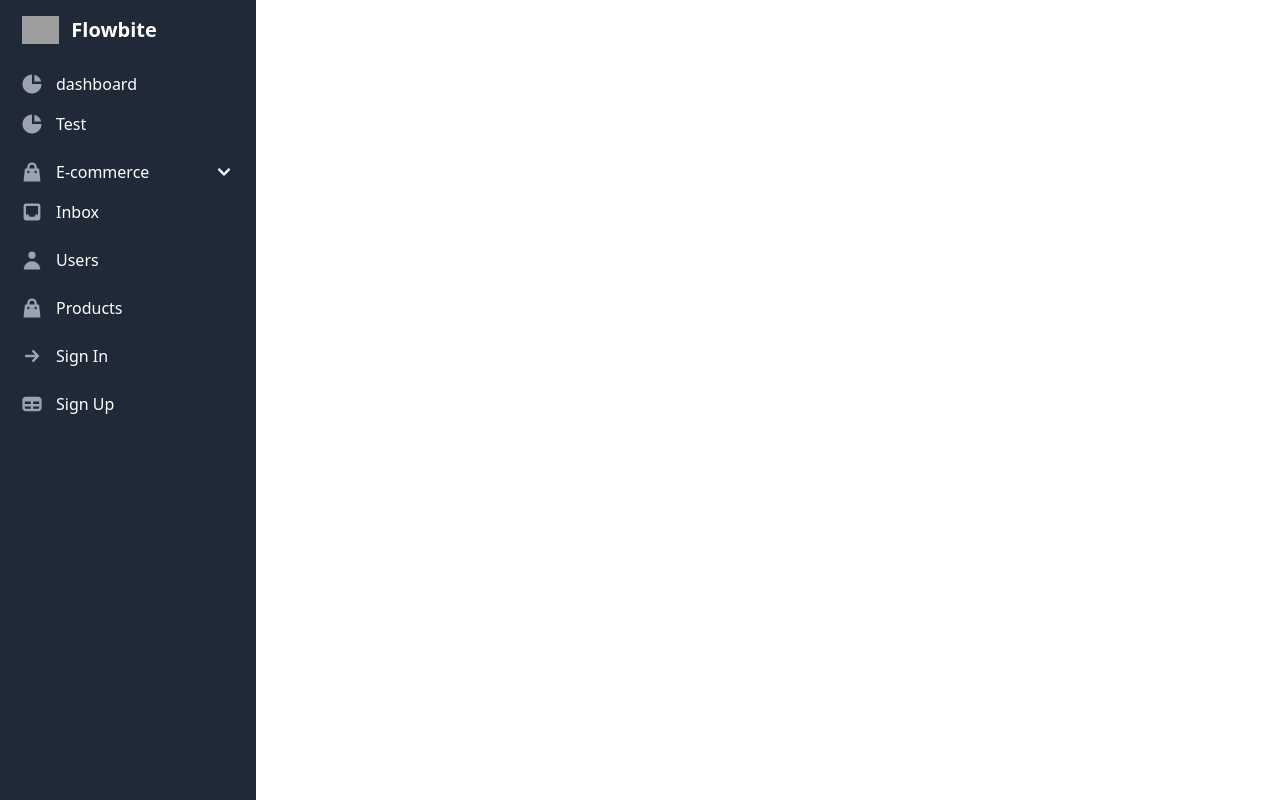
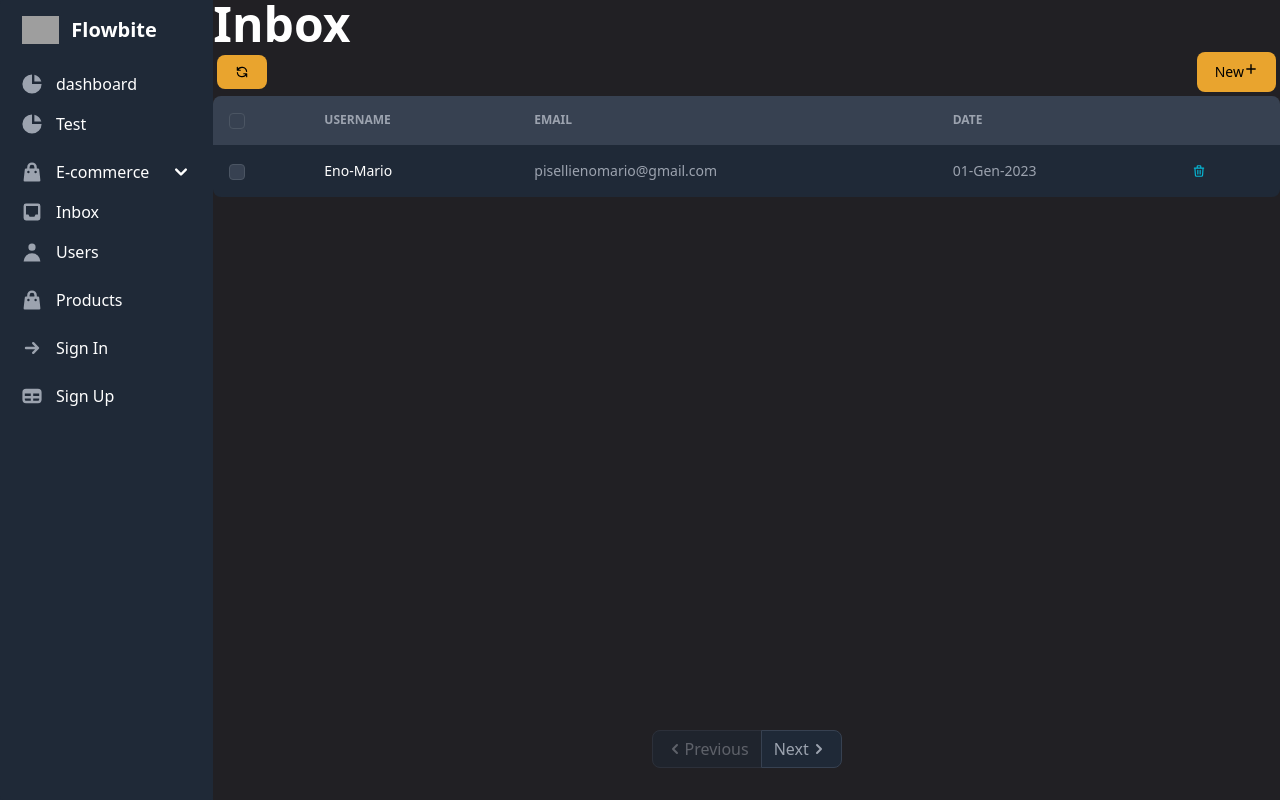
Before and after one commit to develhope-team-projects/fs17_it_team1, a React (Vite) app: page /dashboard/users in a window 1280 px wide. Built offline with nearby package versions, Linux system fonts and the light colour scheme; grey boxes are pictures that could not be loaded.

Commit message:
component: created UsersDashboard

```diff
--- a/src/dashboard/Dashboard.tsx
+++ b/src/dashboard/Dashboard.tsx
@@ -9,7 +9,9 @@ import {
   HiUser,
 } from "react-icons/hi";
 
-import Inbox from "./Inbox";
+import Inbox from "./Inbox/Inbox";
+import UsersTableDash from "./UsersDashboard/UsersTableDash";
+import UsersDashboard from "./UsersDashboard/UsersDashboard";
 
 export default function Dashboard() {
   return (
@@ -32,9 +34,7 @@ export default function Dashboard() {
             </Sidebar.Item>
 
             <Link to="/dashboard/test">
-              <Sidebar.Item href="#" icon={HiChartPie}>
-                Test
-              </Sidebar.Item>
+              <Sidebar.Item icon={HiChartPie}>Test</Sidebar.Item>
             </Link>
 
             <Sidebar.Collapse icon={HiShoppingBag} label="E-commerce">
@@ -45,14 +45,13 @@ export default function Dashboard() {
             </Sidebar.Collapse>
 
             <Link to="/dashboard/inbox">
-              <Sidebar.Item href="#" icon={HiInbox}>
-                Inbox
-              </Sidebar.Item>
+              <Sidebar.Item icon={HiInbox}>Inbox</Sidebar.Item>
             </Link>
 
-            <Sidebar.Item href="#" icon={HiUser}>
-              Users
-            </Sidebar.Item>
+            <Link to="/dashboard/users">
+              <Sidebar.Item icon={HiUser}>Users</Sidebar.Item>
+            </Link>
+
             <Sidebar.Item href="#" icon={HiShoppingBag}>
               Products
             </Sidebar.Item>
@@ -67,6 +66,7 @@ export default function Dashboard() {
       </Sidebar>
       <Routes>
         <Route path="/inbox" element={<Inbox />} />
+        <Route path="/users" element={<UsersDashboard />} />
       </Routes>
     </div>
   );
--- a/src/dashboard/Inbox.tsx
+++ b/src/dashboard/Inbox/Inbox.tsx
@@ -1,4 +1,4 @@
-import { NormalButton } from "../shared/NormalButton";
+import { NormalButton } from "../../shared/NormalButton";
 import InboxTable, { MsgPrv } from "./InboxTable";
 import { HiOutlineRefresh, HiPlus } from "react-icons/hi";
 import { Pagination } from "flowbite-react";
--- /dev/null
+++ b/src/dashboard/UsersDashboard/UsersDashboard.tsx
@@ -0,0 +1,44 @@
+import { NormalButton } from "../../shared/NormalButton";
+
+import { HiOutlineRefresh, HiPlus } from "react-icons/hi";
+import { Pagination } from "flowbite-react";
+import { useState } from "react";
+import UsersTableDash, { UserDash } from "./UsersTableDash";
+
+const test: UserDash = {
+  username: "Eno-Mario",
+  email: "pisellienomario@gmail.com",
+  date: "01-Gen-2023",
+};
+
+export default function UsersDashboard() {
+  const [currentPage, setCurrentPage] = useState(1);
+
+  const onPageChange = (page: number) => setCurrentPage(page);
+
+  return (
+    <div className="w-full bg-our-black">
+      <h1 className="flex items-center text-5xl font-bold dark:text-white">
+        Inbox
+      </h1>
+      <div className="flex flex-col	justify-between h-[90%] ">
+        <div>
+          <div className="flex justify-between px-1 py-1">
+            <NormalButton svg={<HiOutlineRefresh />} />
+            <NormalButton content="New" svg={<HiPlus />} />
+          </div>
+          <UsersTableDash {...test} />
+        </div>
+        <div className="flex overflow-x-auto sm:justify-center ">
+          <Pagination
+            layout="navigation"
+            currentPage={currentPage}
+            totalPages={100}
+            onPageChange={onPageChange}
+            showIcons
+          />
+        </div>
+      </div>
+    </div>
+  );
+}
--- /dev/null
+++ b/src/dashboard/UsersDashboard/UsersTableDash.tsx
@@ -0,0 +1,43 @@
+import { Checkbox, Table } from "flowbite-react";
+import { HiOutlineTrash } from "react-icons/hi";
+
+export type UserDash = {
+  username: string;
+  email: string;
+  date: string;
+};
+
+export default function UsersTableDash(props: UserDash) {
+  return (
+    <div className="overflow-x-auto w-full">
+      <Table hoverable className="rounded-none">
+        <Table.Head>
+          <Table.HeadCell className="p-4">
+            <Checkbox />
+          </Table.HeadCell>
+          <Table.HeadCell>Username</Table.HeadCell>
+          <Table.HeadCell>Email</Table.HeadCell>
+          <Table.HeadCell>Date</Table.HeadCell>
+          <Table.HeadCell>
+            <span className="sr-only">Delete</span>
+          </Table.HeadCell>
+        </Table.Head>
+        <Table.Body className="divide-y">
+          <Table.Row className="bg-white dark:border-gray-700 dark:bg-gray-800">
+            <Table.Cell className="p-4">
+              <Checkbox />
+            </Table.Cell>
+            <Table.Cell className="whitespace-nowrap font-medium text-gray-900 dark:text-white">
+              {props.username}
+            </Table.Cell>
+            <Table.Cell>{props.email}</Table.Cell>
+            <Table.Cell>{props.date}</Table.Cell>
+            <Table.Cell>
+              <HiOutlineTrash className="b-50 text-cyan-600 hover:underline dark:text-cyan-500 hover:cursor-pointer	hover:bg-white rounded" />
+            </Table.Cell>
+          </Table.Row>
+        </Table.Body>
+      </Table>
+    </div>
+  );
+}
```
Also changed, not shown: src/dashboard/Inbox/InboxTable.tsx (renamed from src/dashboard/InboxTable.tsx).
